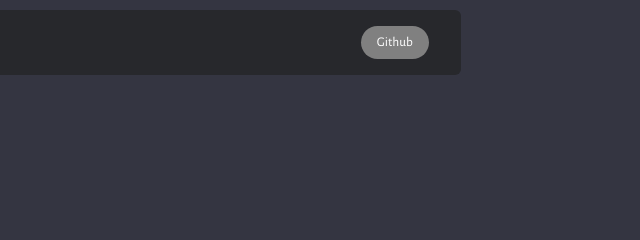
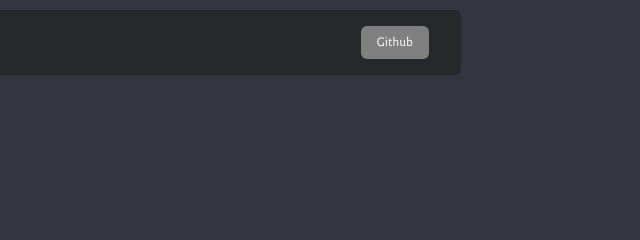
Before and after one commit to charlesknapp/CODR-ChatGPT-Clone, a website built with Vite: page client/index.html in a window 1280 px wide. Shown: the top 240 px of the page, 640-1280 px from the left. Built offline with nearby package versions, Linux system fonts and the light colour scheme.

Commit message:
Slight button modifications

```diff
--- a/client/style.css
+++ b/client/style.css
@@ -67,7 +67,7 @@ nav{
 
 .btn{
   padding:8px 16px;
-  border-radius:50px;
+  border-radius:6px;
   border:none;
 
 }
```
